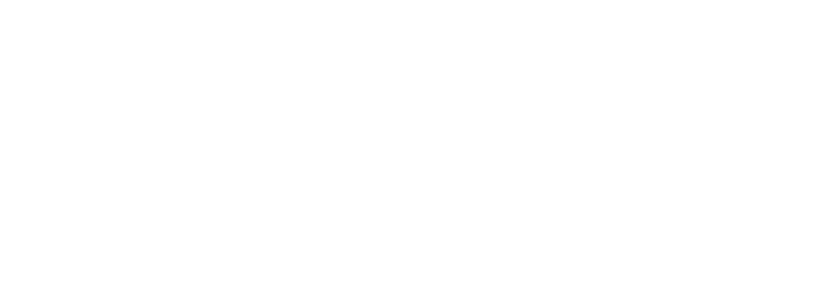
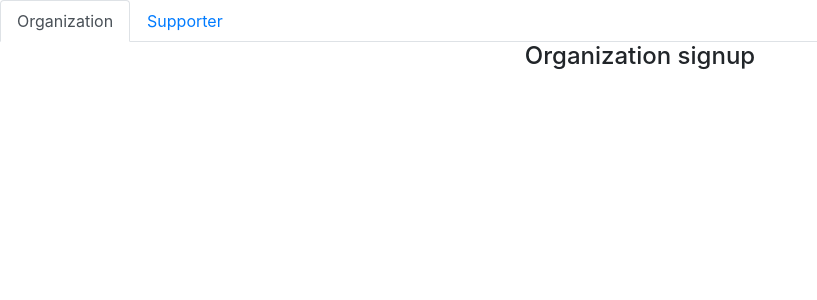
Before and after one commit to BW-SaveTheAnimalsTeam3/front-end, a React (Create React App) app in the folder save-the-animals/: page / in a window 1280 px wide. Shown: the top 300 px of the page, without its empty margins (0-817 px from the left). Built offline with nearby package versions, Linux system fonts and the light colour scheme.

Commit message:
Created initial tabs for login

```diff
--- a/save-the-animals/src/App.js
+++ b/save-the-animals/src/App.js
@@ -1,9 +1,13 @@
 import React from "react";
+import Login from './components/Organization/Login';
 import "./App.css";
 
 function App() {
-  return <div className="App">
-  </div>;
+  return (
+    <div className="App">
+      <Login />
+    </div>
+  )
 }
 
 export default App;
--- a/save-the-animals/src/components/Organization/Login.js
+++ b/save-the-animals/src/components/Organization/Login.js
@@ -0,0 +1,43 @@
+import React, { useState } from 'react'
+import { TabContent, TabPane, Nav, NavItem, NavLink, Card, Button, CardTitle, CardText, Row, Col } from 'reactstrap';
+import classnames from 'classnames';
+
+
+const Login = (props) => {
+    const [activeTab, setActiveTab] = useState('1');
+
+    const toggle = (tab) => {
+        if (activeTab !== tab) setActiveTab(tab);
+    }
+
+    return (
+        <div>
+            <Nav tabs>
+                <NavItem>
+                    <NavLink className={classnames({ active: activeTab === '1' })}
+                        onClick={() => { toggle('1'); }}>
+                        Organization
+                    </NavLink>
+                </NavItem>
+                <NavItem>
+                    <NavLink className={classnames({ active: activeTab === '2' })}
+                        onClick={() => { toggle('2'); }}>
+                        Supporter
+                    </NavLink>
+                </NavItem>
+            </Nav>
+            <TabContent activeTab={activeTab}>
+                <TabPane tabId="1">
+                    <Row>
+                        <Col sm="12">
+                            <h4>Organization signup</h4>
+                        </Col>
+                    </Row>
+                </TabPane>
+            </TabContent>
+        </div>
+
+    )
+}
+
+export default Login;
```
